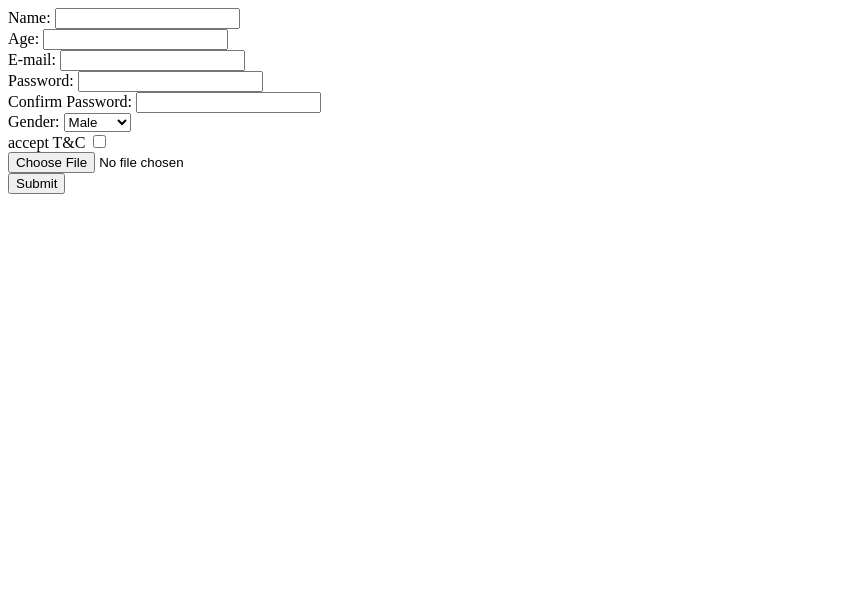
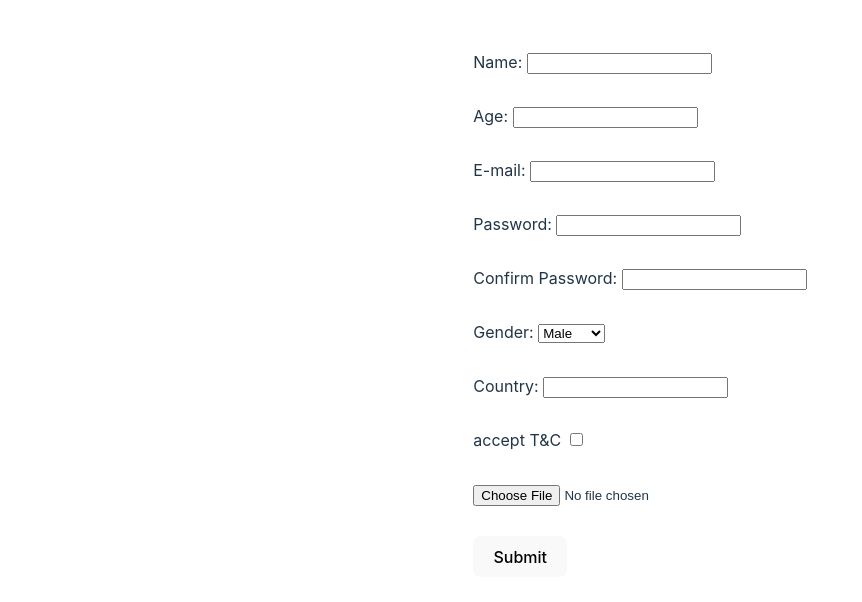
Before and after one commit to lustrochka/rss-react, a React (Vite) app: page /form1 in a window 1280 px wide. Shown: the top 602 px of the page, without its empty margins (0-862 px from the left). Built offline with nearby package versions, Linux system fonts and the light colour scheme.

Commit message:
feat: add styles

```diff
--- /dev/null
+++ b/src/App.css
@@ -0,0 +1,7 @@
+.main-page {
+  display: flex;
+}
+
+.form:first-child {
+  margin-right: 50px;
+}
--- a/src/App.tsx
+++ b/src/App.tsx
@@ -7,6 +7,7 @@ import {
 import Form from './components/Form';
 import FormWithHook from './components/FormWithHook';
 import MainPage from './components/MainPage';
+import './App.css';
 
 const router = createBrowserRouter(
   createRoutesFromElements(
--- a/src/components/Form.tsx
+++ b/src/components/Form.tsx
@@ -16,6 +16,7 @@ interface IFormErrors {
   password: string;
   password2: string;
   gender: string;
+  country: string;
   accept: string;
   image: string;
 }
@@ -30,6 +31,7 @@ function Form() {
   const inputRefSex = useRef<HTMLSelectElement>(null);
   const inputRefAccept = useRef<HTMLInputElement>(null);
   const inputRefImg = useRef<HTMLInputElement>(null);
+  const inputRefCountry = useRef<HTMLInputElement>(null);
   const dispatch = useDispatch();
   const navigate = useNavigate();
   const [errors, setErrors] = useState<IFormErrors>({
@@ -39,9 +41,32 @@ function Form() {
     password: '',
     password2: '',
     gender: '',
+    country: '',
     accept: '',
     image: '',
   });
+  const [filteredCountries, setFilteredCountries] = useState(COUNTRIES);
+  const [isSelecting, setIsSelecting] = useState(false);
+
+  const handleChange = () => {
+    if (inputRefCountry.current) {
+      const value = inputRefCountry.current.value;
+      setIsSelecting(true);
+
+      const filtered = COUNTRIES.filter((country) =>
+        country.toLowerCase().startsWith(value.toLowerCase())
+      );
+      setFilteredCountries(filtered);
+    }
+  };
+
+  const handleSelect = (country: string) => {
+    if (inputRefCountry.current) {
+      inputRefCountry.current.value = country;
+    }
+    setIsSelecting(false);
+    setFilteredCountries(COUNTRIES);
+  };
 
   const onSubmit = async () => {
     const formData = {
@@ -51,6 +76,7 @@ function Form() {
       password: inputRefPass.current!.value || '',
       password2: inputRefPass2.current!.value || '',
       gender: inputRefSex.current!.value || '',
+      country: inputRefCountry.current!.value || '',
       accept: inputRefAccept.current!.checked || false,
       image: inputRefImg.current!.files || [],
     };
@@ -61,9 +87,19 @@ function Form() {
       if (formData.image)
         convertedImage = await convertToBase64(formData.image[0]);
       dispatch(setData({ ...formData, image: convertedImage }));
+      setErrors({
+        name: '',
+        age: '',
+        email: '',
+        password: '',
+        password2: '',
+        gender: '',
+        country: '',
+        accept: '',
+        image: '',
+      });
       navigate('/');
     } catch (err) {
-      console.log(err);
       if (err instanceof yup.ValidationError) {
         const errorMsges: IFormErrors = err.inner.reduce(
           (acc, error) => {
@@ -80,6 +116,7 @@ function Form() {
             gender: '',
             accept: '',
             image: '',
+            country: '',
           }
         );
         setErrors(errorMsges);
@@ -97,27 +134,27 @@ function Form() {
         <div>
           <label htmlFor="name">Name: </label>
           <input id="name" type="text" ref={inputRefName}></input>
-          {errors.name && <p>{errors.name}</p>}
+          <p className="error-message">{errors.name || ''}</p>
         </div>
         <div>
           <label htmlFor="age">Age: </label>
           <input id="age" type="number" ref={inputRefAge}></input>
-          {errors.age && <p>{errors.age}</p>}
+          <p className="error-message">{errors.age || ''}</p>
         </div>
         <div>
           <label htmlFor="email">E-mail: </label>
           <input id="email" type="email" ref={inputRefEmail}></input>
-          {errors.email && <p>{errors.email}</p>}
+          <p className="error-message">{errors.email || ''}</p>
         </div>
         <div>
           <label htmlFor="password">Password: </label>
           <input id="password" type="password" ref={inputRefPass}></input>
-          {errors.password && <p>{errors.password}</p>}
+          <p className="error-message">{errors.password || ''}</p>
         </div>
         <div>
           <label htmlFor="password2">Confirm Password: </label>
           <input id="password2" type="password" ref={inputRefPass2}></input>
-          {errors.password2 && <p>{errors.password2}</p>}
+          <p className="error-message">{errors.password2 || ''}</p>
         </div>
         <div>
           <label htmlFor="gender">Gender: </label>
@@ -126,12 +163,36 @@ function Form() {
             <option value="Female">Female</option>
             <option value="Other">Other</option>
           </select>
-          {errors.gender && <p>{errors.gender}</p>}
+          <p className="error-message">{errors.gender || ''}</p>
+        </div>
+        <div>
+          <label htmlFor="country">Country: </label>
+          <input
+            id="country"
+            type="text"
+            autoComplete="off"
+            onChange={handleChange}
+            ref={inputRefCountry}
+          />
+          {isSelecting && (
+            <ul className="country-list">
+              {filteredCountries.map((country) => (
+                <li
+                  className="country-list"
+                  key={country}
+                  onClick={() => handleSelect(country)}
+                >
+                  {country}
+                </li>
+              ))}
+            </ul>
+          )}
+          <p className="error-message">{errors.country || ''}</p>
         </div>
         <div>
           <label htmlFor="accept">accept T&C </label>
           <input id="accept" type="checkbox" ref={inputRefAccept}></input>
-          {errors.accept && <p>{errors.accept}</p>}
+          <p className="error-message">{errors.accept || ''}</p>
         </div>
         <div>
           <input
@@ -139,7 +200,7 @@ function Form() {
             ref={inputRefImg}
             accept="image/png, image/jpeg"
           ></input>
-          {errors.image && <p>{errors.image}</p>}
+          <p className="error-message">{errors.image || ''}</p>
         </div>
         <button type="submit">Submit</button>
       </form>
--- a/src/components/FormWithHook.tsx
+++ b/src/components/FormWithHook.tsx
@@ -54,27 +54,37 @@ function FormWithHook() {
         <div>
           <label htmlFor="name">Name: </label>
           <input id="name" type="text" {...register('name')}></input>
-          {errors.name && <p>{errors.name.message}</p>}
+          <p className="error-message">
+            {errors.name ? errors.name.message : ''}
+          </p>
         </div>
         <div>
           <label>Age: </label>
           <input type="number" {...register('age')}></input>
-          {errors.age && <p>{errors.age.message}</p>}
+          <p className="error-message">
+            {errors.age ? errors.age.message : ''}
+          </p>
         </div>
         <div>
           <label>E-mail: </label>
           <input type="email" {...register('email')}></input>
-          {errors.email && <p>{errors.email.message}</p>}
+          <p className="error-message">
+            {errors.email ? errors.email.message : ''}
+          </p>
         </div>
         <div>
           <label>Password: </label>
           <input type="password" {...register('password')}></input>
-          {errors.password && <p>{errors.password.message}</p>}
+          <p className="error-message">
+            {errors.password ? errors.password.message : ''}
+          </p>
         </div>
         <div>
           <label>Confirm Password: </label>
           <input type="password" {...register('password2')}></input>
-          {errors.password2 && <p>{errors.password2.message}</p>}
+          <p className="error-message">
+            {errors.password2 ? errors.password2.message : ''}
+          </p>
         </div>
         <div>
           <label>Gender: </label>
@@ -83,6 +93,9 @@ function FormWithHook() {
             <option value="Female">Female</option>
             <option value="Other">Other</option>
           </select>
+          <p className="error-message">
+            {errors.gender ? errors.gender.message : ''}
+          </p>
         </div>
         <div>
           <label htmlFor="country">Country: </label>
@@ -95,26 +108,31 @@ function FormWithHook() {
             onChange={handleChange}
           />
           {isSelecting && (
-            <li>
+            <ul className="country-list">
               {filteredCountries.map((country) => (
-                <ul key={country} onClick={() => handleSelect(country)}>
+                <li key={country} onClick={() => handleSelect(country)}>
                   {country}
-                </ul>
+                </li>
               ))}
-            </li>
+            </ul>
           )}
-          {JSON.stringify(errors)}
-          {errors.country && <p>{errors.country.message}</p>}
+          <p className="error-message">
+            {errors.country ? errors.country.message : ''}
+          </p>
         </div>
 
         <div>
           <label>accept T&C </label>
           <input type="checkbox" {...register('accept')}></input>
-          {errors.accept && <p>{errors.accept.message}</p>}
+          <p className="error-message">
+            {errors.accept ? errors.accept.message : ''}
+          </p>
         </div>
         <div>
           <input type="file" {...register('image')}></input>
-          {errors.image && <p>{errors.image.message}</p>}
+          <p className="error-message">
+            {errors.image ? errors.image.message : ''}
+          </p>
         </div>
 
         <button type="submit" disabled={!isValid}>
--- a/src/components/MainPage.tsx
+++ b/src/components/MainPage.tsx
@@ -19,6 +19,7 @@ function MainPage() {
             <p>E-mail: {data.email}</p>
             <p>Password: {data.password}</p>
             <p>Gender: {data.gender}</p>
+            <p>Country: {data.country}</p>
             <div>
               <p>Uploaded Image:</p>
               <img src={data.image} alt="Uploaded" />
@@ -35,6 +36,7 @@ function MainPage() {
             <p>E-mail: {data2.email}</p>
             <p>Password: {data2.password}</p>
             <p>Gender: {data2.gender}</p>
+            <p>Country: {data2.country}</p>
             <div>
               <p>Uploaded Image:</p>
               <img src={data2.image} alt="Uploaded" />
--- /dev/null
+++ b/src/index.css
@@ -0,0 +1,88 @@
+:root {
+  font-family: Inter, system-ui, Avenir, Helvetica, Arial, sans-serif;
+  line-height: 1.5;
+  font-weight: 400;
+
+  color-scheme: light dark;
+  color: rgba(255, 255, 255, 0.87);
+  background-color: #242424;
+
+  font-synthesis: none;
+  text-rendering: optimizeLegibility;
+  -webkit-font-smoothing: antialiased;
+  -moz-osx-font-smoothing: grayscale;
+}
+
+a {
+  font-weight: 500;
+  color: #646cff;
+  text-decoration: inherit;
+}
+a:hover {
+  color: #535bf2;
+}
+
+body {
+  margin: 0;
+  padding: 50px;
+  display: flex;
+  justify-content: center;
+  min-width: 320px;
+  min-height: 100vh;
+}
+
+h1 {
+  font-size: 3.2em;
+  line-height: 1.1;
+}
+
+button {
+  border-radius: 8px;
+  border: 1px solid transparent;
+  padding: 0.6em 1.2em;
+  font-size: 1em;
+  font-weight: 500;
+  font-family: inherit;
+  background-color: #1a1a1a;
+  cursor: pointer;
+  transition: border-color 0.25s;
+}
+button:hover {
+  border-color: #646cff;
+}
+button:focus,
+button:focus-visible {
+  outline: 4px auto -webkit-focus-ring-color;
+}
+
+.error-message {
+  height: 20px;
+  margin: 5px;
+  font-size: 13px;
+}
+
+.country-list {
+  margin-left: 25px;
+}
+
+.country-list li {
+  list-style-type: none;
+}
+
+.country-list li:hover {
+  cursor: pointer;
+  background-color: #747bff;
+}
+
+@media (prefers-color-scheme: light) {
+  :root {
+    color: #213547;
+    background-color: #ffffff;
+  }
+  a:hover {
+    color: #747bff;
+  }
+  button {
+    background-color: #f9f9f9;
+  }
+}
--- a/src/main.tsx
+++ b/src/main.tsx
@@ -3,6 +3,7 @@ import ReactDOM from 'react-dom/client';
 import { Provider } from 'react-redux';
 import { store } from './store/store';
 import App from './App.tsx';
+import './index.css';
 
 ReactDOM.createRoot(document.getElementById('root')!).render(
   <React.StrictMode>
--- a/src/store/slices/Form1Slice.ts
+++ b/src/store/slices/Form1Slice.ts
@@ -8,6 +8,7 @@ const initialState = {
     password: '',
     gender: '',
     image: '',
+    country: '',
   },
 };
 
--- a/src/store/slices/Form2Slice.ts
+++ b/src/store/slices/Form2Slice.ts
@@ -7,6 +7,7 @@ const initialState = {
     email: '',
     password: '',
     gender: '',
+    country: '',
     image: '',
   },
 };
```
